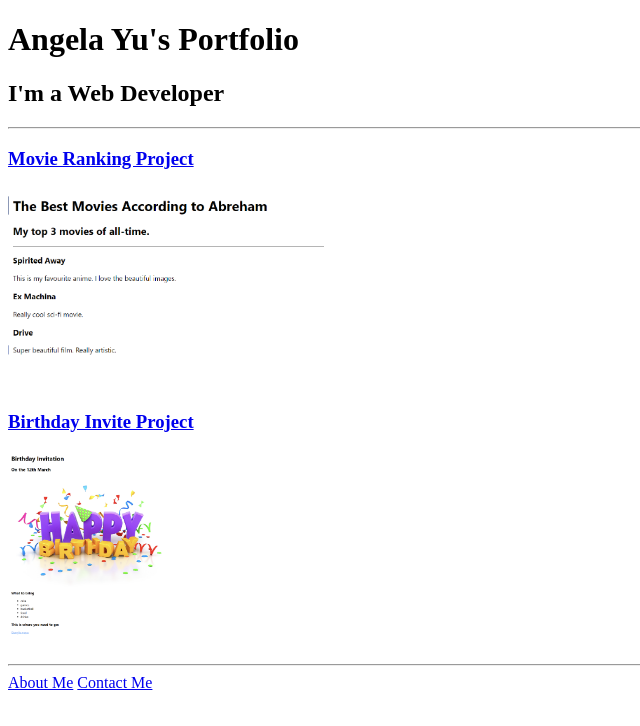
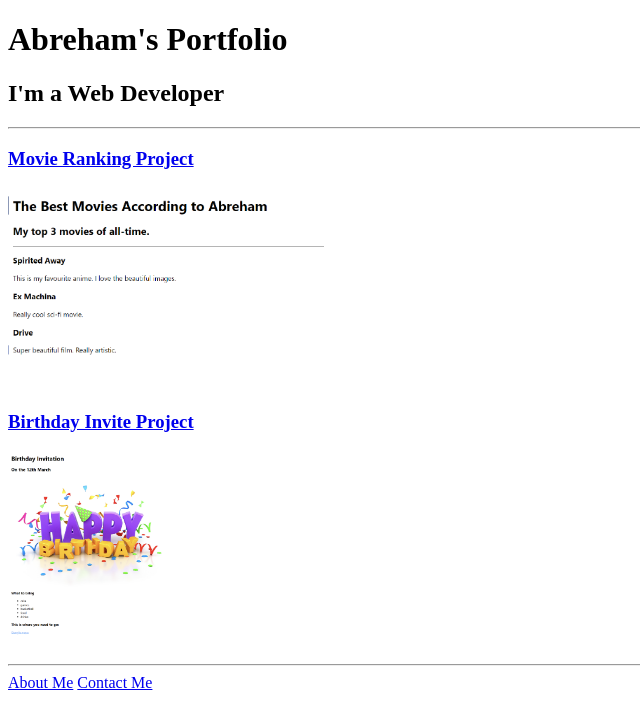
Before and after one commit to aget2101/html-portfolio, a plain HTML site: page solution.html in a window 1280 px wide. Shown: the whole page, without its empty margins (0-640 px from the left). Drawn offline with Linux system fonts and the light colour scheme.

Commit message:
Update solution.html

```diff
--- a/solution.html
+++ b/solution.html
@@ -7,7 +7,7 @@
 </head>
 
 <body>
-  <h1>Angela Yu's Portfolio</h1>
+  <h1>Abreham's Portfolio</h1>
   <h2>I'm a Web Developer</h2>
   <hr />
   <h3><a href="./public/movie-ranking.html">Movie Ranking Project</a></h3>
```
